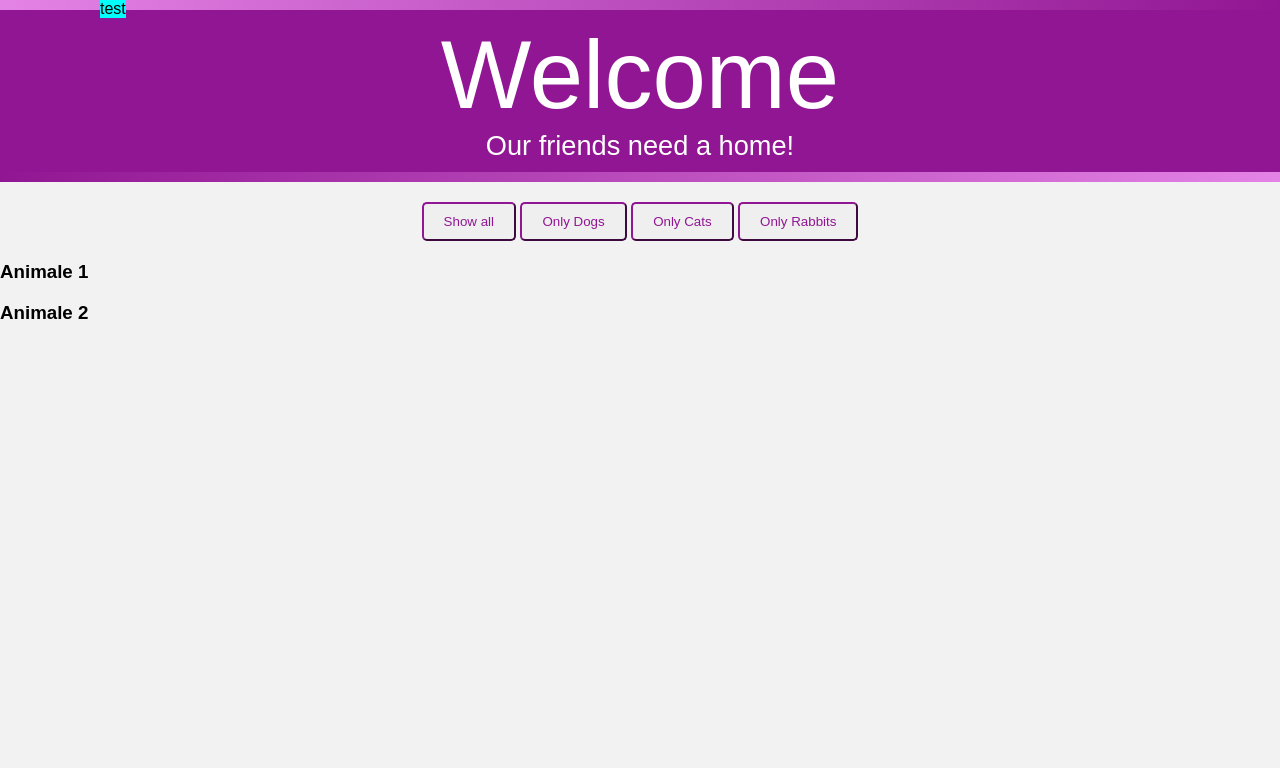
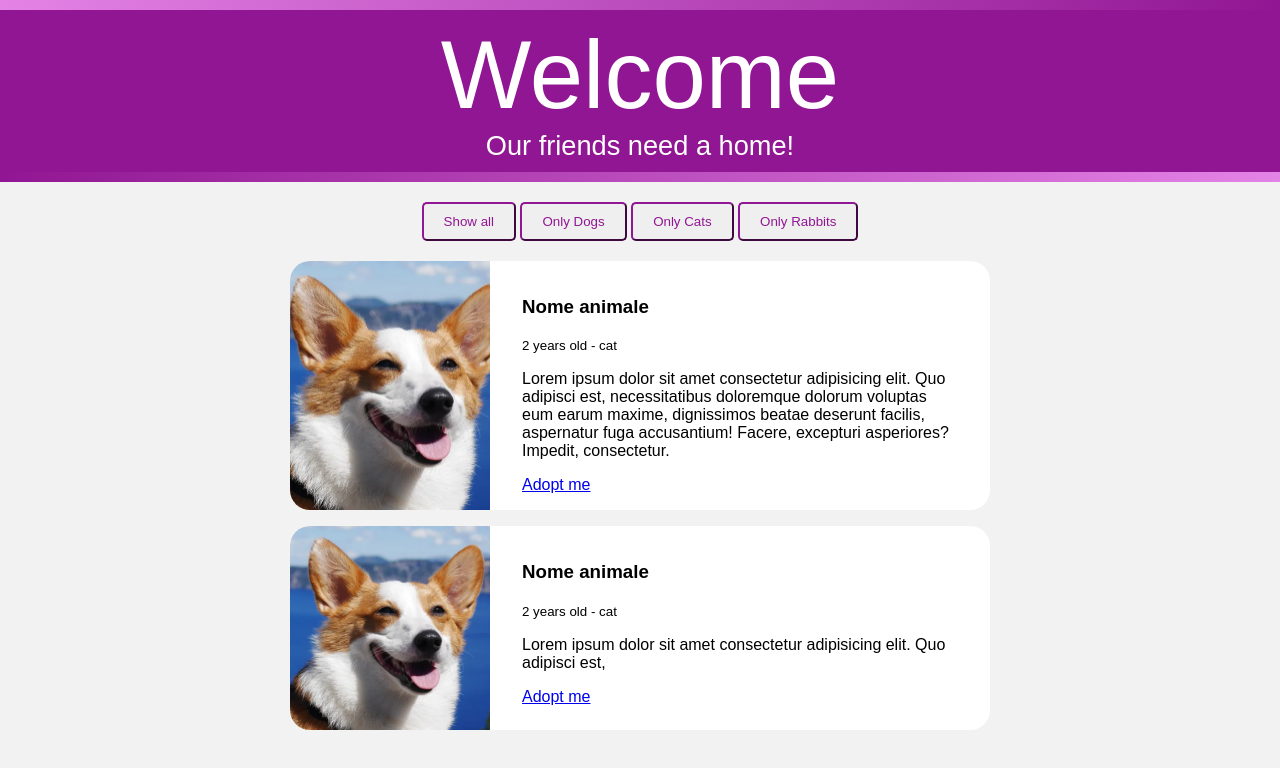
Before and after one commit to frapollif/progetto3-html, a plain HTML site: page index.html in a window 1280 px wide. Drawn offline with Linux system fonts and the light colour scheme.

Commit message:
struttura cards e css

```diff
--- a/index.html
+++ b/index.html
@@ -21,14 +21,42 @@
     </nav>
 
     <main>
-<div id="test">test</div>
+        <article>
+            <section class="animal-card-text">
+                <h1> Nome animale</h1>
+                <small>
+                    <span>2 years old </span> - <span>cat</span>
+                </small>
+                <p>
+                    Lorem ipsum dolor sit amet consectetur adipisicing elit. Quo adipisci est, necessitatibus doloremque dolorum voluptas eum earum maxime, dignissimos beatae deserunt facilis, aspernatur fuga accusantium! Facere, excepturi asperiores? Impedit, consectetur.
+                </p>
+                <a href="http://www.google.com" target="_blank" class="adopt-button">Adopt me</a>
+            </section>
+            <section class="animal-card-photo">
+                <img src="static/dog2.webp">
+            </section>
+
+
+        </article>
 
         <article>
-            <h3> Animale 1</h3>
+            <section class="animal-card-text">
+                <h1> Nome animale</h1>
+                <small>
+                    <span>2 years old </span> - <span>cat</span>
+                </small>
+                <p>
+                    Lorem ipsum dolor sit amet consectetur adipisicing elit. Quo adipisci est,
+                </p>
+                <a href="http://www.google.com" target="_blank" class="adopt-button">Adopt me</a>
+            </section>
+            <section class="animal-card-photo">
+                <img src="static/dog2.webp">
+            </section>
+
+
         </article>
-        <article>
-            <h3> Animale 2</h3>
-        </article>
+
     </main>
 
 </body>
--- a/styles.css
+++ b/styles.css
@@ -67,9 +67,40 @@ nav button:hover {
     cursor: pointer;
 }
 
-#test {
-    background-color: aqua;
-    position: fixed;
-    left:100px;
-    top: 0px;
+main {
+    max-width: 700px;
+    margin: 0 auto;
 }
+
+main article {
+    background-color: #FFFFFF;
+    display: flex;
+    flex-direction: row-reverse;
+    border-radius: 20px;
+    overflow: hidden;
+    margin-bottom: 1rem;
+}
+
+.animal-card-text {
+    padding: 1rem 2rem;
+
+}
+
+.animal-card-photo {
+    min-width : 200px;
+    flex-basis: 200px;
+    overflow: hidden;
+
+
+}
+
+.animal-card-photo img {
+    width: 100%;
+    height: 100%;
+    object-fit: cover;
+    transition: transform 0.3s ease-in-out;
+}
+
+main article:hover img {
+    transform: rotate(10deg) scale(1.4);
+}
```
